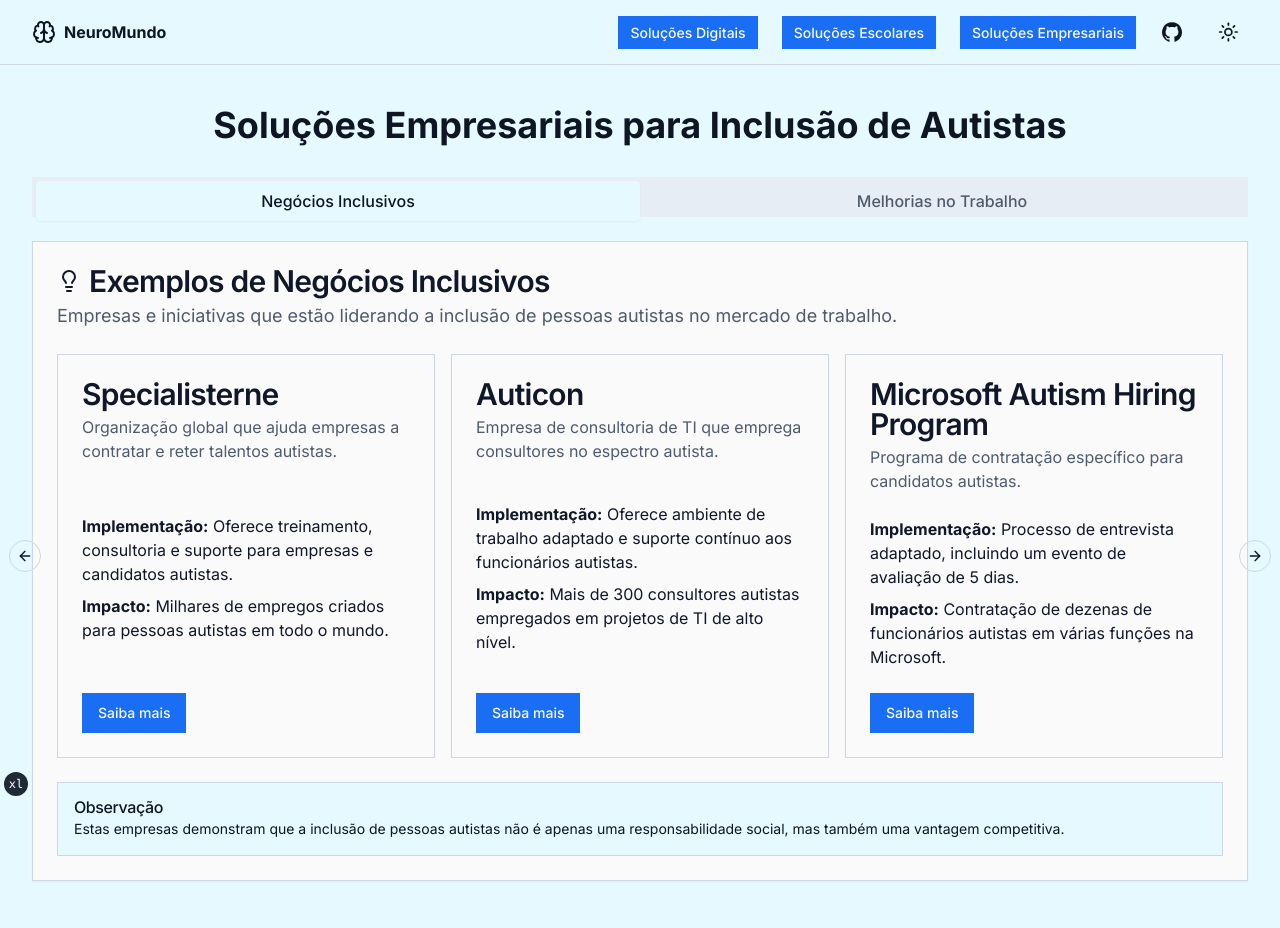
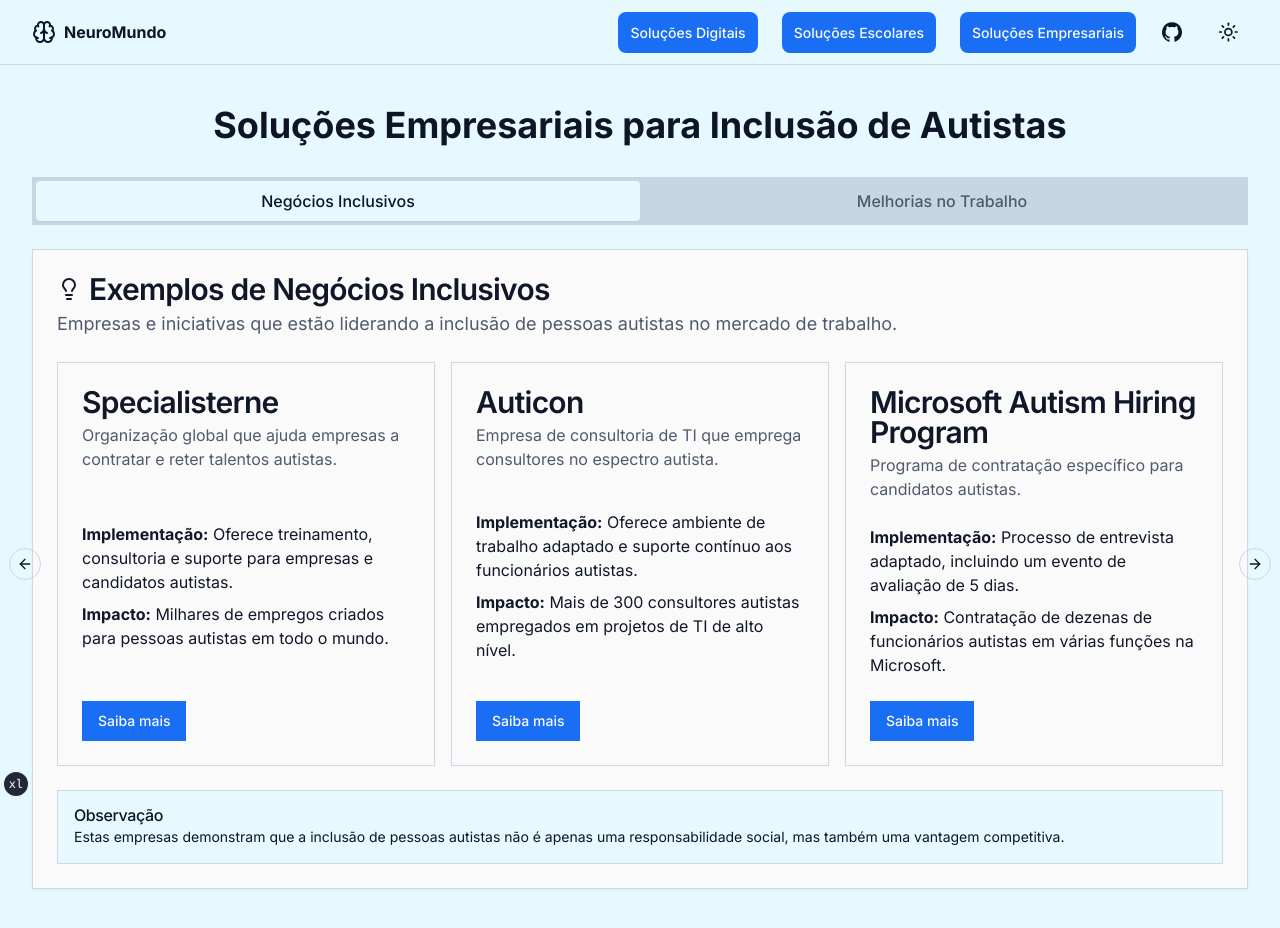
Before and after one commit to matheusht/NeuroMundo, a Next.js app: page /business in a window 1280 px wide. Built offline with nearby package versions, Linux system fonts and the light colour scheme.

Commit message:
feat: 🎸 global.css recolor + nav buttons stylization

```diff
--- a/components/business-solutions.tsx
+++ b/components/business-solutions.tsx
@@ -120,7 +120,7 @@ export default function BusinessSolutions() {
       </h1>
 
       <Tabs defaultValue="businesses" className="w-full">
-        <TabsList className="mb-6 grid w-full grid-cols-2">
+        <TabsList className="mb-6 grid min-h-12 w-full grid-cols-2 bg-slate-400/40">
           <TabsTrigger
             value="businesses"
             className="px-2 py-1 text-base sm:px-4 sm:py-2 sm:text-sm md:text-base"
--- a/components/forms.tsx
+++ b/components/forms.tsx
@@ -103,7 +103,7 @@ export default function FormsPage() {
         Formulários e Menus de TDAH e Autismo
       </h1>
       <Tabs defaultValue="forms" className="w-full">
-        <TabsList className="grid w-full grid-cols-2">
+        <TabsList className="grid w-full grid-cols-2 bg-slate-400/40">
           <TabsTrigger value="forms">Formulários</TabsTrigger>
           <TabsTrigger value="menus">Menus de Restaurante</TabsTrigger>
         </TabsList>
--- a/components/landing.tsx
+++ b/components/landing.tsx
@@ -147,7 +147,7 @@ export default function Component() {
               Compreendendo o TDAH e o Autismo
             </h2>
             <Tabs defaultValue="adhd" className="size-full">
-              <TabsList className="grid size-full min-h-14 grid-cols-2">
+              <TabsList className="grid size-full min-h-14 grid-cols-2 bg-slate-400/40">
                 <TabsTrigger
                   value="adhd"
                   className="text-xl font-semibold md:text-2xl "
--- a/components/replace.tsx
+++ b/components/replace.tsx
@@ -99,7 +99,7 @@ export default function Component() {
               Understanding ADHD and Autism
             </h2>
             <Tabs defaultValue="adhd" className="w-full">
-              <TabsList className="mb-4 grid w-full grid-cols-2">
+              <TabsList className="mb-4 grid w-full grid-cols-2 bg-slate-400/40">
                 <TabsTrigger value="adhd" className="text-2xl font-semibold">
                   ADHD
                 </TabsTrigger>
--- a/components/scholar-solutions.tsx
+++ b/components/scholar-solutions.tsx
@@ -82,7 +82,7 @@ export default function ScholarSolutions() {
       </h1>
 
       <Tabs defaultValue="pomodoro" className="w-full">
-        <TabsList className="grid w-full grid-cols-2">
+        <TabsList className="grid w-full grid-cols-2 bg-slate-400/40">
           <TabsTrigger value="pomodoro">Técnica Pomodoro</TabsTrigger>
           <TabsTrigger value="checklist">Lista de Verificação</TabsTrigger>
         </TabsList>
--- a/components/site-header.tsx
+++ b/components/site-header.tsx
@@ -57,21 +57,21 @@ export function SiteHeader() {
           <MainNav />
         </div>
         <div className="flex flex-1 items-center justify-end space-x-4">
-          <nav className="hidden md:flex md:gap-6">
+          <nav className="hidden md:flex md:gap-6 ">
             <NavigationModal href="/forms">
-              <span className="rounded-md bg-primary px-3 py-2 text-sm font-medium text-primary-foreground transition-colors hover:bg-primary/90">
+              <span className="rounded-[8px] bg-primary p-3 text-sm font-medium text-primary-foreground transition-colors hover:bg-primary/90">
                 Soluções Digitais
               </span>
             </NavigationModal>
 
             <NavigationModal href="/scholar">
-              <span className="rounded-md bg-primary px-3 py-2 text-sm font-medium text-primary-foreground transition-colors hover:bg-primary/90">
+              <span className="rounded-[8px] bg-primary p-3 text-sm font-medium text-primary-foreground transition-colors hover:bg-primary/90">
                 Soluções Escolares
               </span>
             </NavigationModal>
 
             <NavigationModal href="/business">
-              <span className="rounded-md bg-primary px-3 py-2 text-sm font-medium text-primary-foreground transition-colors hover:bg-primary/90">
+              <span className="rounded-[8px] bg-primary p-3 text-sm font-medium text-primary-foreground transition-colors hover:bg-primary/90">
                 Soluções Empresariais
               </span>
             </NavigationModal>
```
